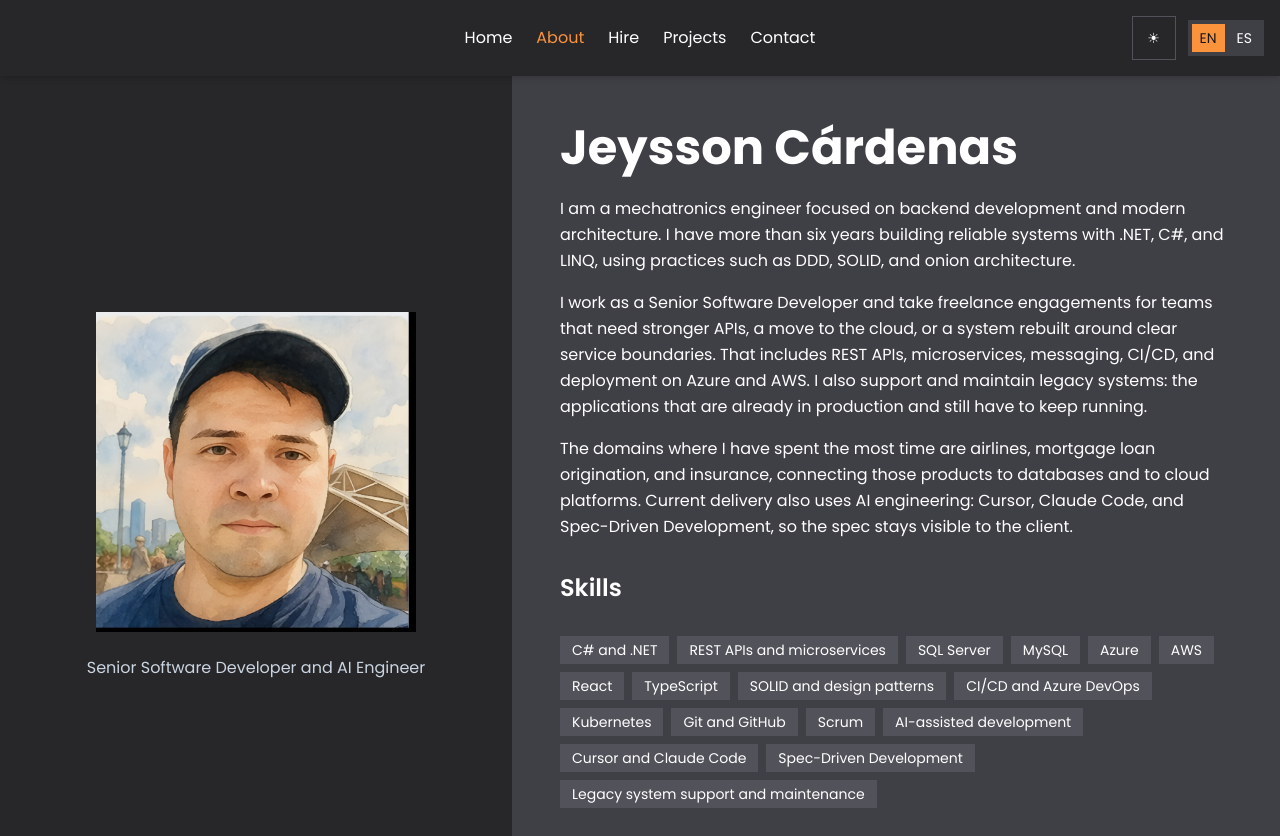
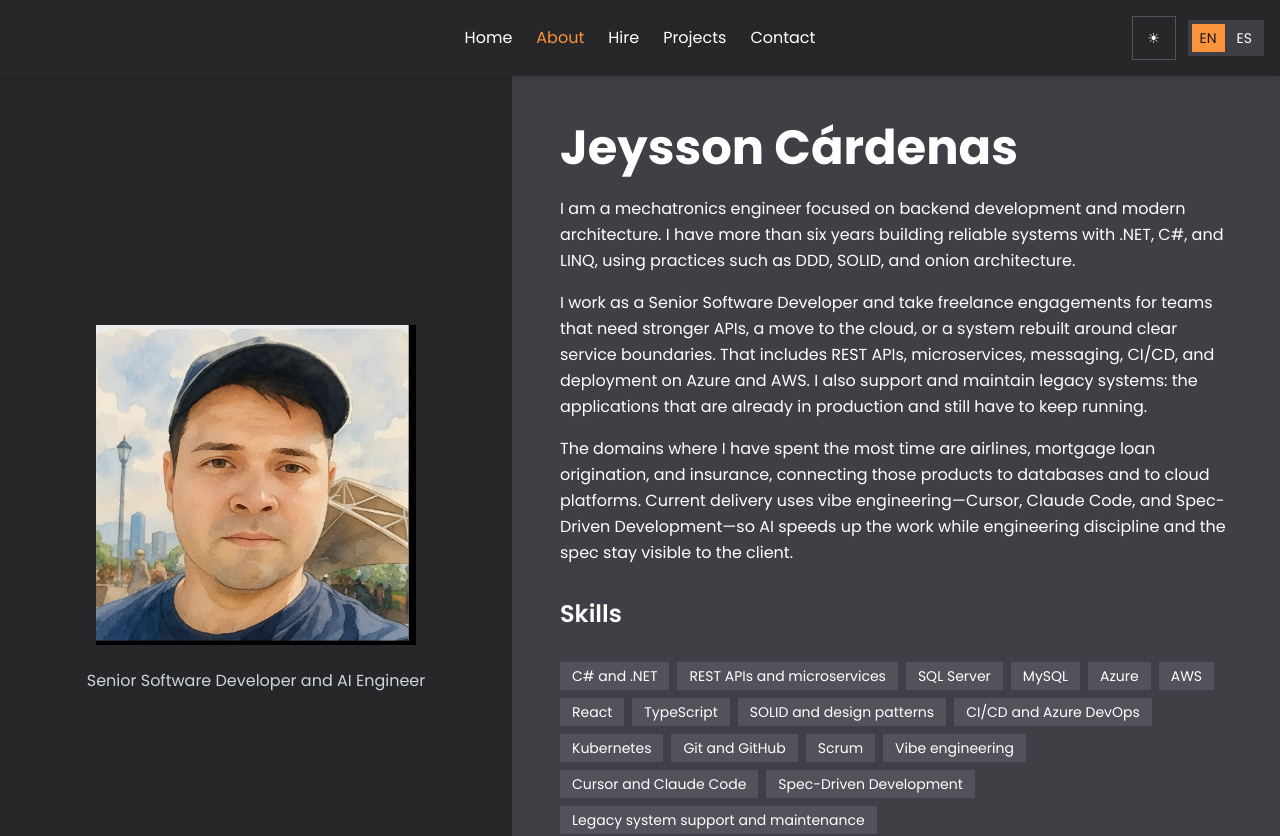
Before and after one commit to jeyssoncardenasdev/Motitech.Front, a React (Vite) app: page /about in a window 1280 px wide. Shown: the top 836 px of the page. Built offline with nearby package versions, Linux system fonts and the light colour scheme.

Commit message:
Reframe AI delivery copy around vibe engineering instead of vibe coding.

```diff
--- a/src/i18n/en.ts
+++ b/src/i18n/en.ts
@@ -119,11 +119,11 @@ export const en: Messages = {
       },
       {
         name: "Cursor",
-        description: "AI coding environment used to implement and review changes against a spec.",
+        description: "AI agent environment for vibe engineering: fast implementation, always reviewed against the spec.",
       },
       {
         name: "Claude Code",
-        description: "AI coding assistant used to explore a codebase and draft implementation.",
+        description: "AI coding agent for exploring the codebase and drafting implementation under engineer review.",
       },
       {
         name: "SDD",
@@ -156,22 +156,22 @@ export const en: Messages = {
     eyebrow: "Method",
     title: "How we work",
     intro:
-      "Clients who want vibe coding and delivery with .NET, cloud, and AI get that support here, with a method they can read before the project starts.",
+      "This is vibe engineering, not vibe coding: AI agents write much of the code, but an experienced engineer stays responsible for what ships—on .NET, cloud, and production software. You can read the method before the project starts.",
     steps: [
       {
         title: "Spec-Driven Development (SDD)",
         description:
-          "We write the spec first: scope, behavior, and what is out of scope. That document is what we build against, and you can review it before implementation goes further.",
+          "We plan first: written scope, behavior, and architecture before agents touch the codebase. That spec is what we build against, and you can review it before implementation goes further.",
       },
       {
-        title: "AI-assisted build",
+        title: "Vibe engineering with AI agents",
         description:
-          "Implementation is supported with Cursor, Claude Code, and similar platforms. The speed of vibe coding stays. An engineer reviews the result before it is delivered.",
+          "Implementation uses Cursor, Claude Code, and similar agent platforms for speed. Unlike vibe coding—where output is accepted with little review—we review generated code, break work into small verifiable tasks, and an engineer signs off before delivery.",
       },
       {
         title: "The same engineering bar",
         description:
-          "APIs, data, tests, and cloud delivery do not change because AI is in the loop. You still get a system you can run, and a spec you can point to.",
+          "Automated tests, Git, code review, CI/CD, and documentation stay in place. AI does not replace engineering discipline; you still get APIs, data, and cloud delivery you can run, plus a spec you can point to.",
       },
     ],
   },
@@ -269,7 +269,7 @@ export const en: Messages = {
     pageIntro:
       "Write here. After both agreements, the message is delivered to my inbox. I reply with availability, a first read of the problem, and the next step.",
     methodConsent:
-      "I agree to work with AI-assisted development (vibe coding) using platforms such as Cursor and Claude Code, and with Spec-Driven Development (SDD).",
+      "I agree to work with vibe engineering: AI-assisted development with Cursor and Claude Code under Spec-Driven Development (SDD), with generated code reviewed and tested—not unchecked vibe coding.",
     termsConsentLead: "I have read and accept the",
     termsConsentLink: "terms and conditions",
     whatsappNote: "Contacting via WhatsApp also means you accept these terms.",
@@ -292,7 +292,7 @@ export const en: Messages = {
     paragraphs: [
       "I am a mechatronics engineer focused on backend development and modern architecture. I have more than six years building reliable systems with .NET, C#, and LINQ, using practices such as DDD, SOLID, and onion architecture.",
       "I work as a Senior Software Developer and take freelance engagements for teams that need stronger APIs, a move to the cloud, or a system rebuilt around clear service boundaries. That includes REST APIs, microservices, messaging, CI/CD, and deployment on Azure and AWS. I also support and maintain legacy systems: the applications that are already in production and still have to keep running.",
-      "The domains where I have spent the most time are airlines, mortgage loan origination, and insurance, connecting those products to databases and to cloud platforms. Current delivery also uses AI engineering: Cursor, Claude Code, and Spec-Driven Development, so the spec stays visible to the client.",
+      "The domains where I have spent the most time are airlines, mortgage loan origination, and insurance, connecting those products to databases and to cloud platforms. Current delivery uses vibe engineering—Cursor, Claude Code, and Spec-Driven Development—so AI speeds up the work while engineering discipline and the spec stay visible to the client.",
     ],
     skillsTitle: "Skills",
     skills: [
@@ -309,7 +309,7 @@ export const en: Messages = {
       "Kubernetes",
       "Git and GitHub",
       "Scrum",
-      "AI-assisted development",
+      "Vibe engineering",
       "Cursor and Claude Code",
       "Spec-Driven Development",
       "Legacy system support and maintenance",
@@ -459,7 +459,7 @@ export const en: Messages = {
   hire: {
     title: "Work with me",
     intro:
-      "I take scoped freelance work: APIs, integrations, cloud migration, and backend support, delivered with AI tools and Spec-Driven Development. We agree on the outcome before the build starts.",
+      "I take scoped freelance work: APIs, integrations, cloud migration, and backend support, delivered with vibe engineering—AI agents plus review, tests, and Spec-Driven Development. We agree on the outcome before the build starts.",
     offerTitle: "Engagements",
     offers: [
       {
@@ -581,9 +581,9 @@ export const en: Messages = {
         ],
       },
       {
-        heading: "AI-assisted delivery",
+        heading: "Vibe engineering and AI-assisted delivery",
         paragraphs: [
-          "The Freelancer may use AI tools such as Cursor and Claude Code, under Spec-Driven Development. The Freelancer reviews what those tools produce before delivery. The Client should not place production secrets into a chat or ticket unless the proposal says that tool is approved for that data.",
+          "The Freelancer works with vibe engineering, not vibe coding: AI tools such as Cursor and Claude Code may generate much of the implementation under Spec-Driven Development, but the Freelancer remains responsible—reviewing output, using automated tests where agreed, and not treating unchecked agent output as finished work. The Client should not place production secrets into a chat or ticket unless the proposal says that tool is approved for that data.",
         ],
       },
       {
--- a/src/i18n/es.ts
+++ b/src/i18n/es.ts
@@ -119,11 +119,11 @@ export const es: Messages = {
       },
       {
         name: "Cursor",
-        description: "Entorno de programación con IA para implementar y revisar cambios contra una especificación.",
+        description: "Entorno con agentes de IA para vibe engineering: implementación rápida, siempre revisada contra la especificación.",
       },
       {
         name: "Claude Code",
-        description: "Asistente de programación con IA para explorar un código y proponer la implementación.",
+        description: "Agente de programación con IA para explorar el código y proponer implementación bajo revisión del ingeniero.",
       },
       {
         name: "SDD",
@@ -156,22 +156,22 @@ export const es: Messages = {
     eyebrow: "Método",
     title: "Cómo trabajamos",
     intro:
-      "Quien busca vibe coding y entrega con .NET, nube e IA encuentra ese apoyo aquí, con un método que se puede leer antes de empezar el proyecto.",
+      "Aquí se trabaja con vibe engineering, no con vibe coding: los agentes de IA escriben gran parte del código, pero un ingeniero con experiencia sigue siendo responsable de lo que se entrega—en .NET, nube y software de producción. El método se puede leer antes de empezar el proyecto.",
     steps: [
       {
         title: "Desarrollo dirigido por especificación (SDD)",
         description:
-          "Primero escribimos la especificación: alcance, comportamiento y lo que queda fuera. Ese documento es contra lo que se construye, y el cliente puede revisarlo antes de seguir con la implementación.",
+          "Primero planificamos: alcance, comportamiento y arquitectura por escrito antes de que los agentes toquen el código. Ese documento es contra lo que se construye, y el cliente puede revisarlo antes de seguir con la implementación.",
       },
       {
-        title: "Construcción asistida por IA",
+        title: "Vibe engineering con agentes de IA",
         description:
-          "La implementación se apoya en Cursor, Claude Code y plataformas similares. Se conserva la velocidad del vibe coding. Un ingeniero revisa el resultado antes de entregarlo.",
+          "La implementación usa Cursor, Claude Code y plataformas similares para ganar velocidad. A diferencia del vibe coding—donde se acepta el resultado casi sin revisar—revisamos el código generado, partimos el trabajo en tareas pequeñas y verificables, y un ingeniero valida antes de entregar.",
       },
       {
         title: "El mismo estándar de ingeniería",
         description:
-          "Las APIs, los datos, las pruebas y la entrega en la nube no cambian porque haya IA en el proceso. El cliente sigue recibiendo un sistema que puede operar y una especificación a la que puede señalar.",
+          "Las pruebas automatizadas, Git, revisión de código, CI/CD y documentación siguen en pie. La IA no sustituye la disciplina de ingeniería; el cliente recibe APIs, datos y entrega en la nube operables, y una especificación a la que puede señalar.",
       },
     ],
   },
@@ -269,7 +269,7 @@ export const es: Messages = {
     pageIntro:
       "Escríbeme aquí. Tras las dos aceptaciones, el mensaje llega a mi bandeja. Respondo con disponibilidad, una primera lectura del problema y el siguiente paso.",
     methodConsent:
-      "Acepto trabajar con desarrollo asistido por IA (vibe coding) usando plataformas como Cursor y Claude Code, y con desarrollo dirigido por especificación (SDD).",
+      "Acepto trabajar con vibe engineering: desarrollo asistido por IA con Cursor y Claude Code bajo desarrollo dirigido por especificación (SDD), con revisión y pruebas del código generado—no vibe coding sin responsabilidad.",
     termsConsentLead: "He leído y acepto los",
     termsConsentLink: "términos y condiciones",
     whatsappNote: "Contactar por WhatsApp también significa que aceptas estos términos.",
@@ -292,7 +292,7 @@ export const es: Messages = {
     paragraphs: [
       "Soy ingeniero en mecatrónica, enfocado en backend y arquitectura moderna. Llevo más de seis años construyendo sistemas confiables con .NET, C# y LINQ, con prácticas como DDD, SOLID y arquitectura onion.",
       "Trabajo como Senior Software Developer y tomo encargos freelance para equipos que necesitan APIs más sólidas, un paso a la nube o un sistema reorganizado en servicios con límites claros. Eso incluye APIs REST, microservicios, mensajería, CI/CD y despliegue en Azure y AWS. También hago soporte y mantenimiento de sistemas legado: las aplicaciones que ya están en producción y tienen que seguir operando.",
-      "Los dominios en los que más tiempo he pasado son aerolíneas, originación de crédito hipotecario y seguros, conectando esos productos con bases de datos y con plataformas en la nube. La entrega actual también usa ingeniería con IA: Cursor, Claude Code y desarrollo dirigido por especificación, para que el cliente vea la especificación.",
+      "Los dominios en los que más tiempo he pasado son aerolíneas, originación de crédito hipotecario y seguros, conectando esos productos con bases de datos y con plataformas en la nube. La entrega actual usa vibe engineering—Cursor, Claude Code y desarrollo dirigido por especificación—para acelerar con IA sin renunciar a la disciplina de ingeniería ni a una especificación visible para el cliente.",
     ],
     skillsTitle: "Habilidades",
     skills: [
@@ -309,7 +309,7 @@ export const es: Messages = {
       "Kubernetes",
       "Git y GitHub",
       "Scrum",
-      "Desarrollo asistido por IA",
+      "Vibe engineering",
       "Cursor y Claude Code",
       "Desarrollo dirigido por especificación",
       "Soporte y mantenimiento de sistemas legado",
@@ -463,7 +463,7 @@ export const es: Messages = {
   hire: {
     title: "Trabaja conmigo",
     intro:
-      "Tomo trabajo freelance con alcance definido: APIs, integraciones, migración a la nube y soporte de backend, entregado con herramientas de IA y desarrollo dirigido por especificación. Acordamos el resultado antes de empezar a construir.",
+      "Tomo trabajo freelance con alcance definido: APIs, integraciones, migración a la nube y soporte de backend, entregado con vibe engineering—agentes de IA más revisión, pruebas y desarrollo dirigido por especificación. Acordamos el resultado antes de empezar a construir.",
     offerTitle: "Encargos",
     offers: [
       {
@@ -587,9 +587,9 @@ export const es: Messages = {
         ],
       },
       {
-        heading: "Entrega asistida por IA",
+        heading: "Vibe engineering y entrega asistida por IA",
         paragraphs: [
-          "El Freelancer puede usar herramientas de IA como Cursor y Claude Code, con desarrollo dirigido por especificación. El Freelancer revisa lo que esas herramientas producen antes de entregar. El Cliente no debe poner secretos de producción en un chat o un ticket, salvo que la propuesta diga que esa herramienta está aprobada para esos datos.",
+          "El Freelancer trabaja con vibe engineering, no con vibe coding: herramientas de IA como Cursor y Claude Code pueden generar gran parte de la implementación bajo desarrollo dirigido por especificación, pero el Freelancer sigue siendo responsable—revisando el resultado, usando pruebas automatizadas cuando se acuerde y sin tratar la salida del agente sin revisar como trabajo terminado. El Cliente no debe poner secretos de producción en un chat o un ticket, salvo que la propuesta diga que esa herramienta está aprobada para esos datos.",
         ],
       },
       {
```
